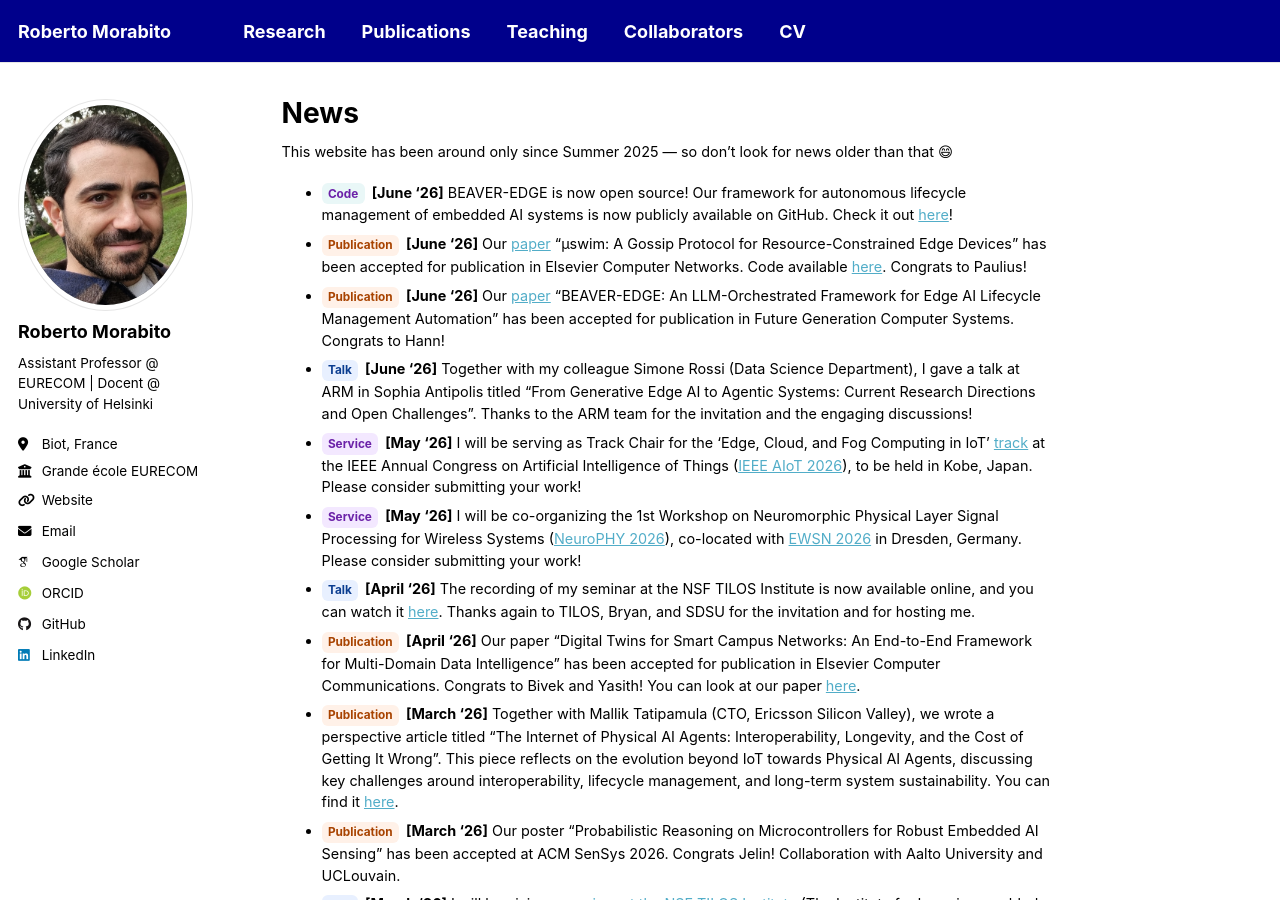
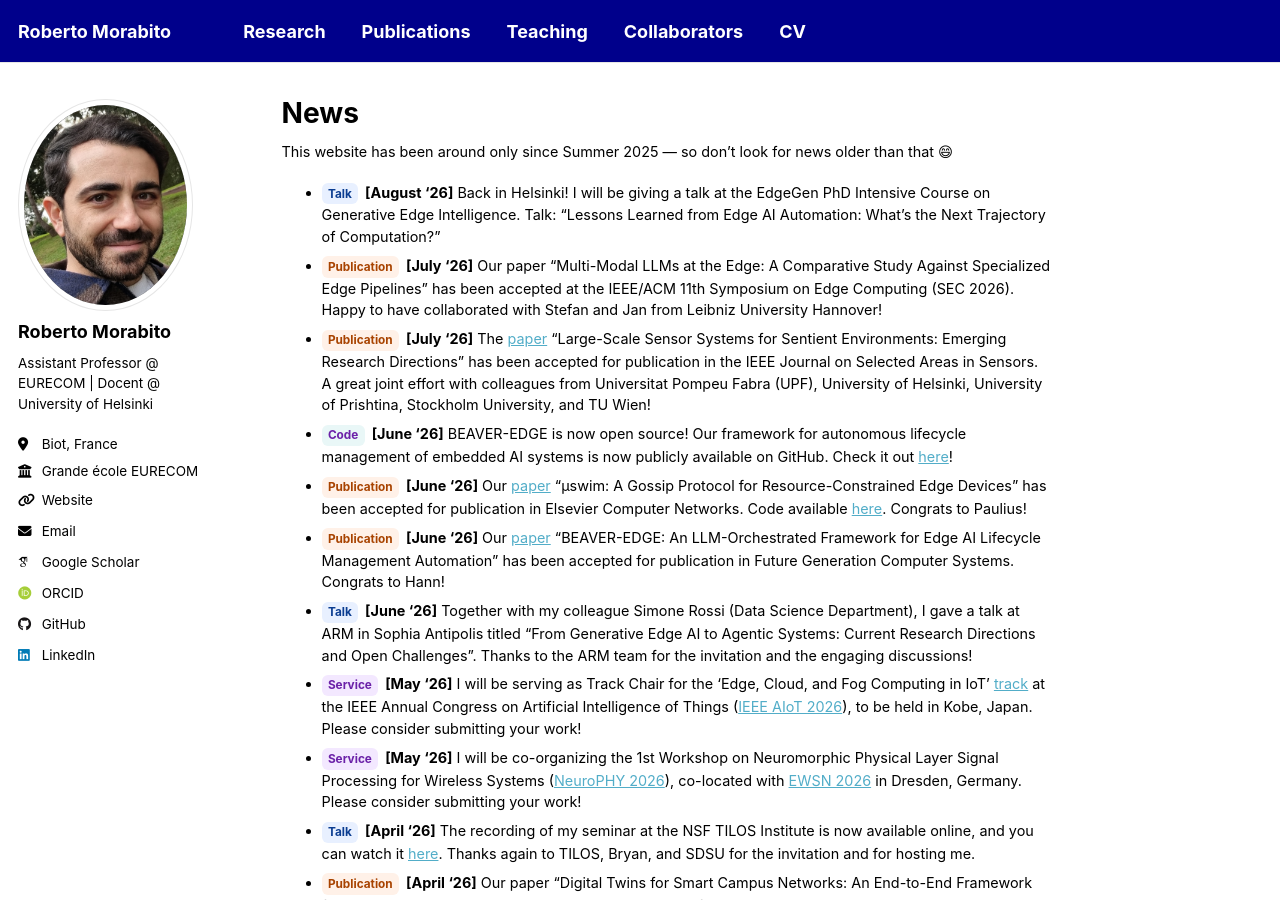
Before and after one commit to robertmora/robertmora.github.io, a Jekyll site: the page built from _pages/news.md, in a window 1280 px wide and 900 px high. Built offline with Jekyll 4.4.1, drawn with Linux system fonts in a browser that asks for light colours; some web fonts are replaced; a script that is not in the unit is left out.

Commit message:
Update news.md

```diff
--- a/_pages/news.md
+++ b/_pages/news.md
@@ -6,6 +6,9 @@ author_profile: true
 
 This website has been around only since Summer 2025 — so don’t look for news older than that 😄
 
+- [Talk](){:.tag .tag--talk} **[August '26]** Back in Helsinki! I will be giving a talk at the EdgeGen PhD Intensive Course on Generative Edge Intelligence. Talk: "Lessons Learned from Edge AI Automation: What's the Next Trajectory of Computation?"
+- [Publication](){:.tag .tag--pub} **[July '26]** Our paper "Multi-Modal LLMs at the Edge: A Comparative Study Against Specialized Edge Pipelines" has been accepted at the IEEE/ACM 11th Symposium on Edge Computing (SEC 2026). Happy to have collaborated with Stefan and Jan from Leibniz University Hannover!
+- [Publication](){:.tag .tag--pub} **[July '26]** The [paper](https://ieeexplore.ieee.org/document/11622604){:target="_blank"} "Large-Scale Sensor Systems for Sentient Environments: Emerging Research Directions" has been accepted for publication in the IEEE Journal on Selected Areas in Sensors. A great joint effort with colleagues from Universitat Pompeu Fabra (UPF), University of Helsinki, University of Prishtina, Stockholm University, and TU Wien!
 - [Code](){:.tag .tag--code} **[June '26]** BEAVER-EDGE is now open source! Our framework for autonomous lifecycle management of embedded AI systems is now publicly available on GitHub. Check it out [here](https://github.com/beaver-edge){:target="_blank"}!
 - [Publication](){:.tag .tag--pub} **[June '26]** Our [paper](https://www.sciencedirect.com/science/article/pii/S1389128626005517){:target="_blank"} "µswim: A Gossip Protocol for Resource-Constrained Edge Devices" has been accepted for publication in Elsevier Computer Networks. Code available [here](https://github.com/daubaris/microswim){:target="_blank"}. Congrats to Paulius!
 - [Publication](){:.tag .tag--pub} **[June '26]** Our [paper](https://www.sciencedirect.com/science/article/pii/S0167739X26003316){:target="_blank"} "BEAVER-EDGE: An LLM-Orchestrated Framework for Edge AI Lifecycle Management Automation" has been accepted for publication in Future Generation Computer Systems. Congrats to Hann!
```
